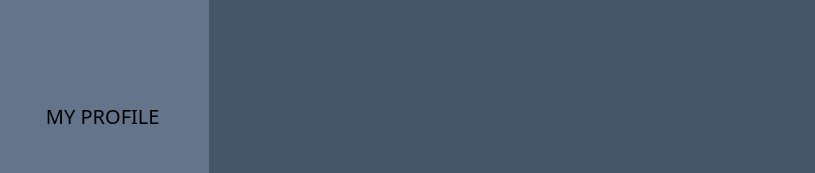
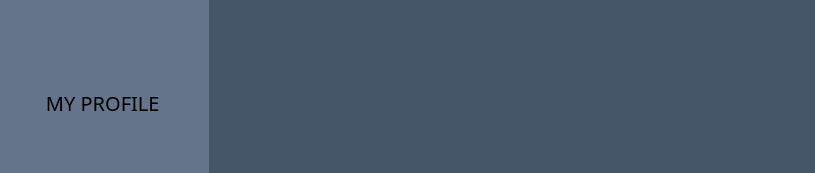
Before and after one commit to PabloESanabriaQ/project-manager, a React (Vite) app: page / in a window 1280 px wide. Shown: the part 627-800 px from the top of the page, without its empty margins (4-819 px from the left). Built offline with nearby package versions, Linux system fonts and the light colour scheme.

Commit message:
Add style to MY PROFILE button

```diff
--- a/src/components/NavBar.tsx
+++ b/src/components/NavBar.tsx
@@ -40,7 +40,7 @@ export default function NavBar({ open, setOpen }: NavBarProps) {
             </Link>
         ))}
       </ul>
-      <a href="#">
+      <a className="hover:bg-slate-700 hover:text-white p-5 w-full text-center" href="#">
         <span>MY PROFILE</span>
       </a>
     </nav>
```
